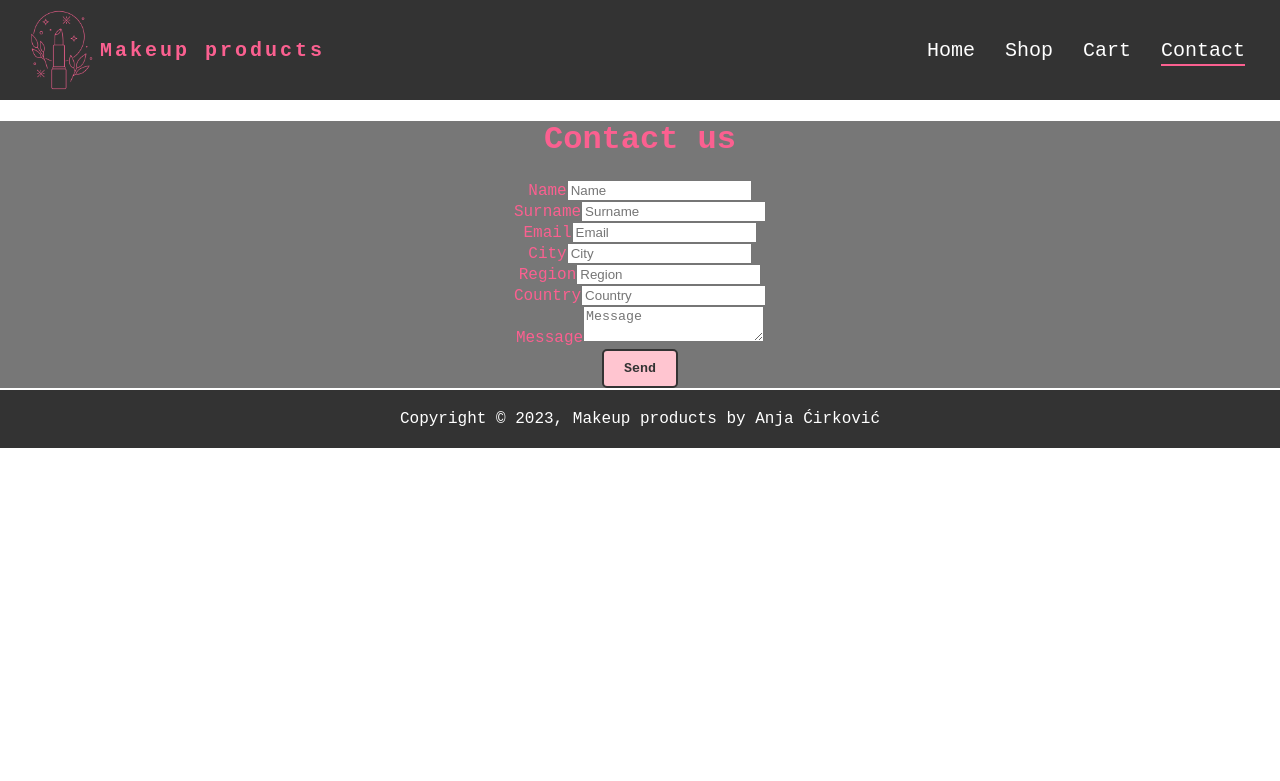
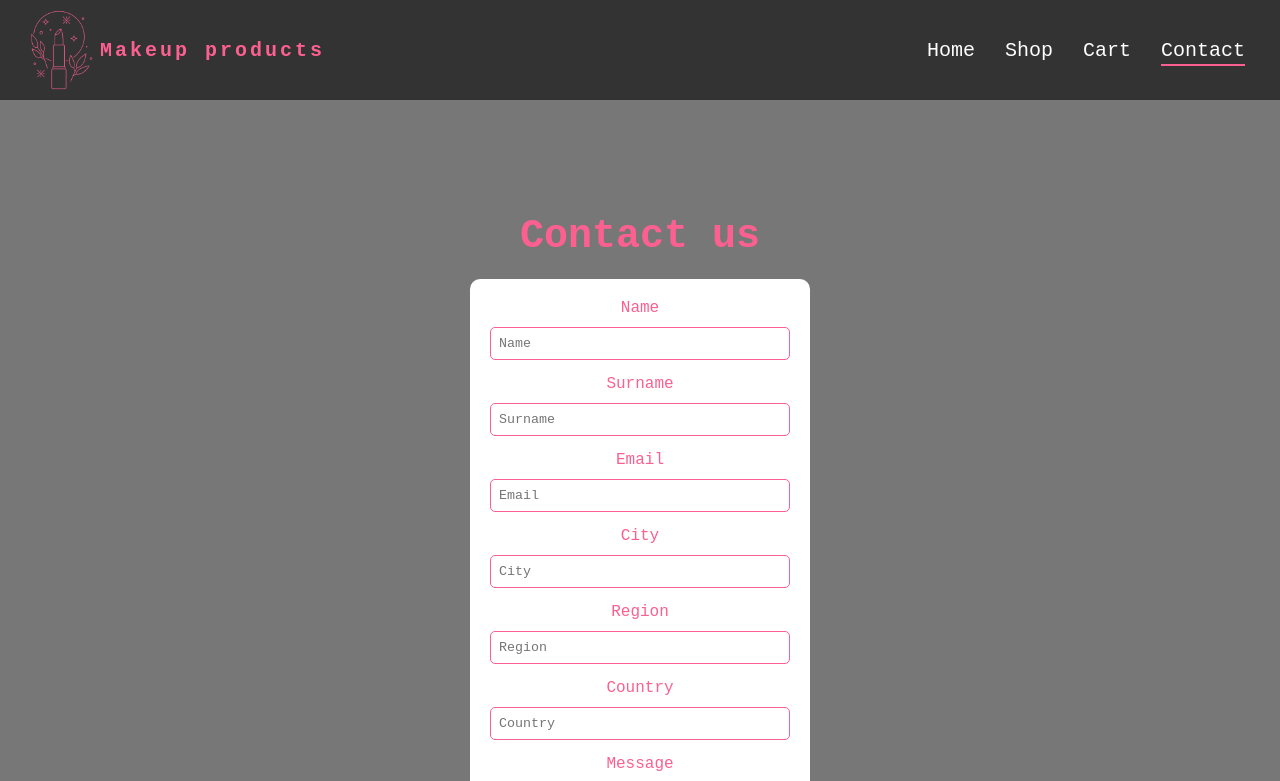
Before and after one commit to anja575/Beauty-products, a React (Create React App) app: page /contact in a window 1280 px wide. Shown: the top 781 px of the page. Built offline with nearby package versions, Linux system fonts and the light colour scheme; no server answers.

Commit message:
Stylized Contact page

```diff
--- a/src/App.css
+++ b/src/App.css
@@ -128,7 +128,7 @@ button:hover {
 
 .search-bar {
   background: white;
-  width: 280px;
+  width: 300px;
   height: 30px;
   font-size: 20px;
   border-radius: 5px;
@@ -256,5 +256,46 @@ h3 {
 
 .contact {
   background-color: #777;
-  color:#FB6090
+  color: #FB6090;
+  display: flex;
+  flex-direction: column;
+  align-items: center;
+  justify-content: center;
+  height: 100vh;
+  text-align: center;
+  padding-top: 50px;
+  padding-bottom: 80px;
 }
+
+.contact-title {
+  font-size: 40px;
+  margin-bottom: 20px;
+}
+
+.contact-form {
+  background-color: white;
+  padding: 20px;
+  border-radius: 10px;
+  width: 300px;
+}
+
+.contact-field {
+  margin-bottom: 15px;
+}
+
+label {
+  display: block;
+  margin-bottom: 5px;
+  color: #FB6090;
+}
+
+input,
+textarea {
+  width: 100%;
+  padding: 8px;
+  margin-top: 5px;
+  box-sizing: border-box;
+  border: 1px solid #FB6090;
+  border-radius: 5px;
+  font-family:  'Courier New', Courier, monospace;
+}
--- a/src/Contact.jsx
+++ b/src/Contact.jsx
@@ -27,34 +27,34 @@ const Contact = () => {
 
   return (
     <div className="contact">
-      <h1>Contact us</h1>
+      <h1 className='contact-title'>Contact us</h1>
     <div class="contact-form">
       <form onSubmit={signal}>
-        <div className="form-group">
+        <div className="contact-field">
           <label htmlFor="name">Name</label>
           <input type="text" placeholder='Name' id="name" name="name" required/>
         </div>
-        <div className="form-group">
+        <div className="contact-field">
           <label htmlFor="surname">Surname</label>
           <input type="text" placeholder='Surname' id="surname" name="surname" required/>
         </div>
-        <div className="form-group">
+        <div className="contact-field">
           <label htmlFor="email">Email</label>
           <input type="email" placeholder='Email' id="email" name="email" required/>
         </div>
-        <div className="form-group">
+        <div className="contact-field">
           <label htmlFor="city">City</label>
           <input type="text" id="city" placeholder='City' name="city" defaultValue={informations ? informations.city : ''}/>
         </div>
-        <div className="form-group">
+        <div className="contact-field">
           <label htmlFor="region">Region</label>
           <input type="text" id="region" placeholder='Region' name="region" defaultValue={informations ? informations.region : ''}/>
         </div>
-        <div className="form-group">
+        <div className="contact-field">
           <label htmlFor="country">Country</label>
           <input type="text" id="country" placeholder='Country' name="country" defaultValue={informations ? informations.country_name : ''}/>
         </div>
-        <div className="form-group">
+        <div className="contact-field">
           <label htmlFor="message">Message</label>
           <textarea id="message" placeholder='Message' name="message" required></textarea>
         </div>
```
